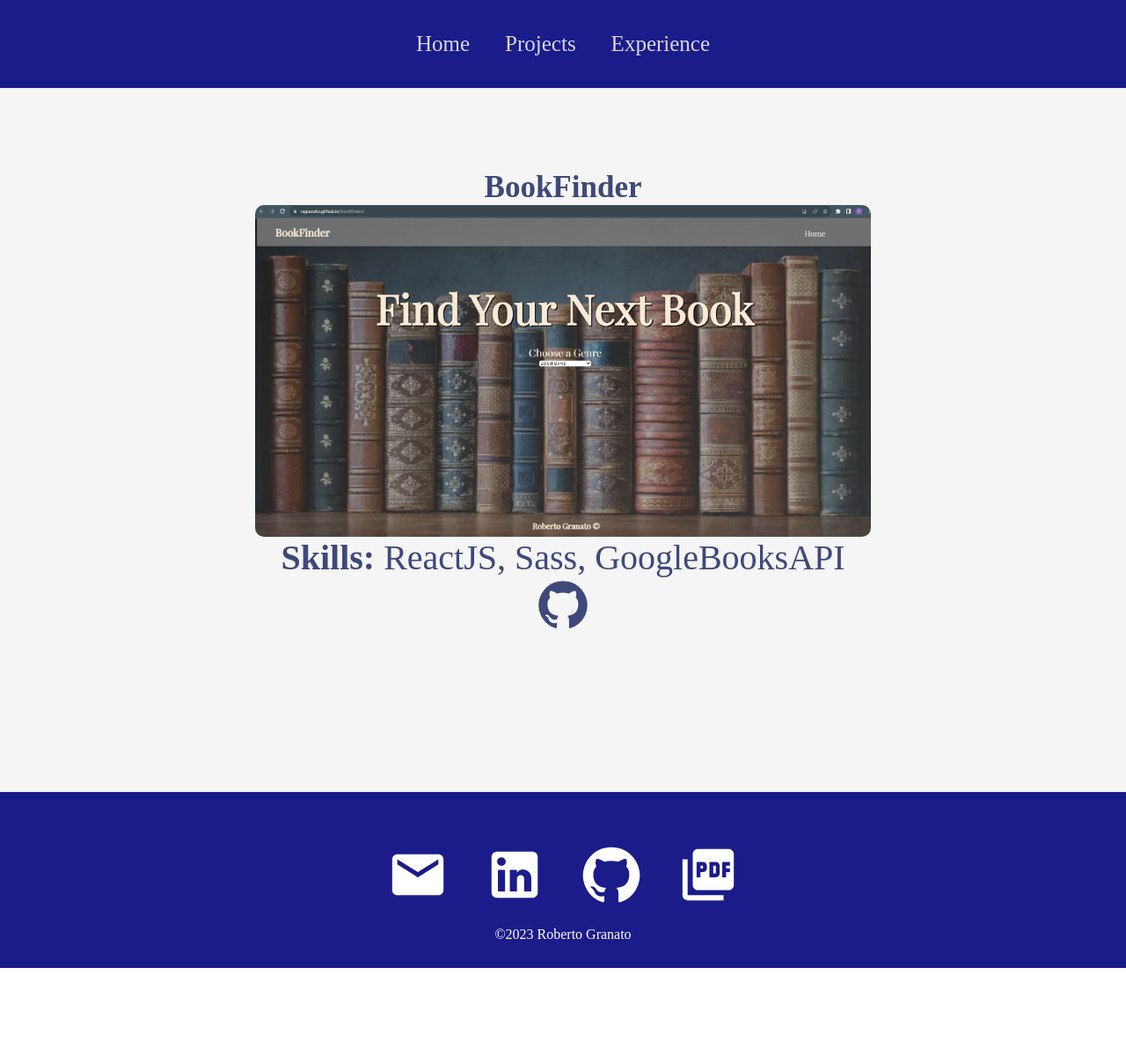
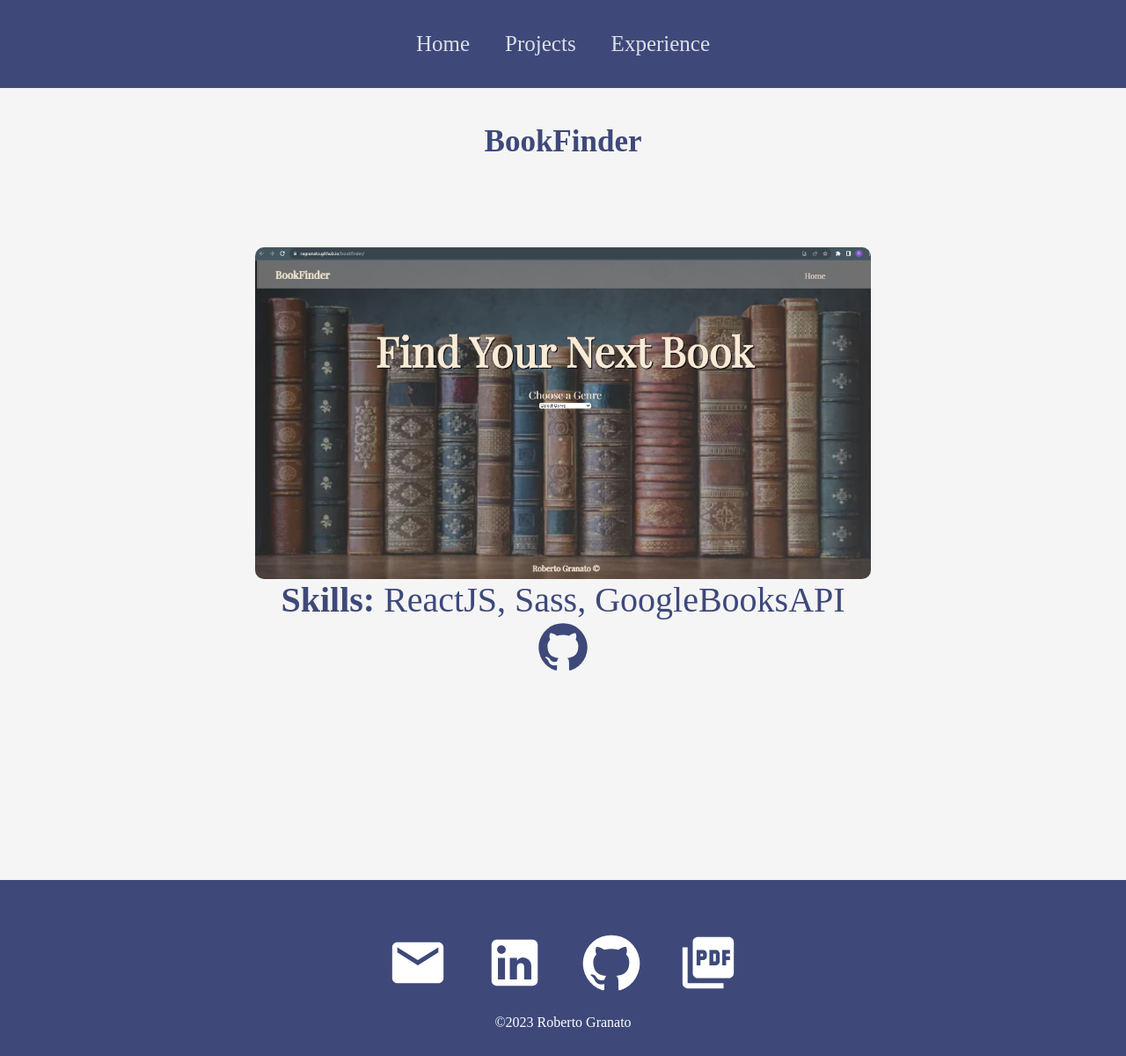
Before and after one commit to ragranato/react-portfolio, a React (Create React App) app: page /project/1 in a window 1280 px wide. Shown: the whole page at 88% size. Before the commit the page ends 1100 px from the top, so only its background shows below. Built offline with nearby package versions, Linux system fonts and the light colour scheme.

Commit message:
changed colors head and foot. fixed spacing on projectdisplay. added link to deployed project.

```diff
--- a/src/pages/ProjectDisplay.jsx
+++ b/src/pages/ProjectDisplay.jsx
@@ -14,7 +14,7 @@ function ProjectDisplay() {
       <p>
         <span>Skills:</span> {project.skills}
       </p>
-      <GitHubIcon />
+      <a href="https://ragranato.github.io/task-manager/" target='_blank'><GitHubIcon /></a>
     </div>
   );
 }
--- a/src/styles/Footer.scss
+++ b/src/styles/Footer.scss
@@ -1,13 +1,13 @@
 .footer {
     width: 100%;
     height: 200px;
-    background: rgb(27, 27, 138);
+    background: #3e497a;
     display: flex;
     justify-content: center;
     align-items: center;
     flex-direction: column;
     padding-top: 10px;
-    margin-top: 200px;
+    margin-top: 300px;
 
     p {
         color: white;
--- a/src/styles/Navbar.scss
+++ b/src/styles/Navbar.scss
@@ -1,7 +1,7 @@
 .navbar {
     width: 100%;
     height: 100px;
-    background: rgb(27, 27, 138);
+    background: #3e497a;
     display: flex;
     flex-wrap: wrap;
     position: fixed;
--- a/src/styles/ProjectDisplay.scss
+++ b/src/styles/ProjectDisplay.scss
@@ -8,6 +8,7 @@
     align-items: center;
     flex-direction: column;
 
+
     h1 {
         margin-top: 50px;
         color: #3e497a;
@@ -17,6 +18,7 @@
     img {
         width: 700px;
         border-radius: 10px;
+        margin-top: 100px;
     }
 
     p {
```
